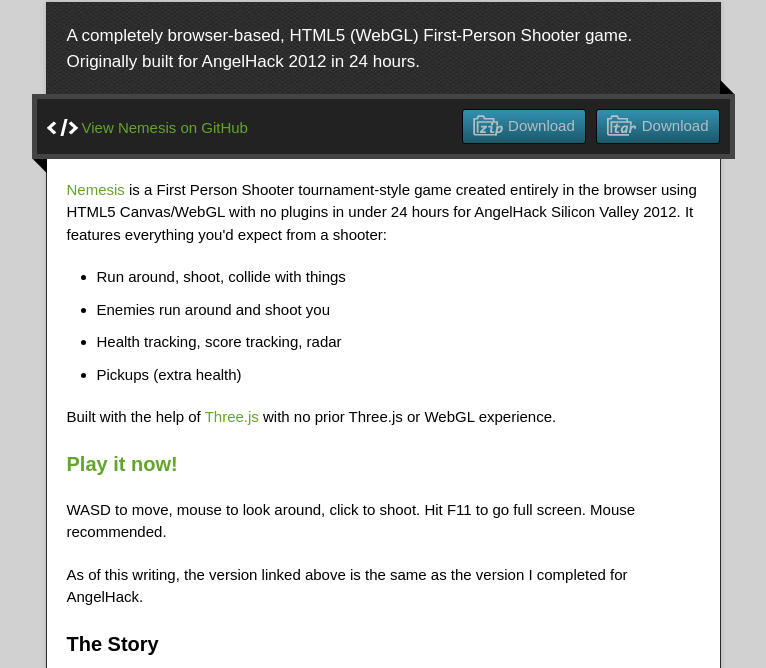
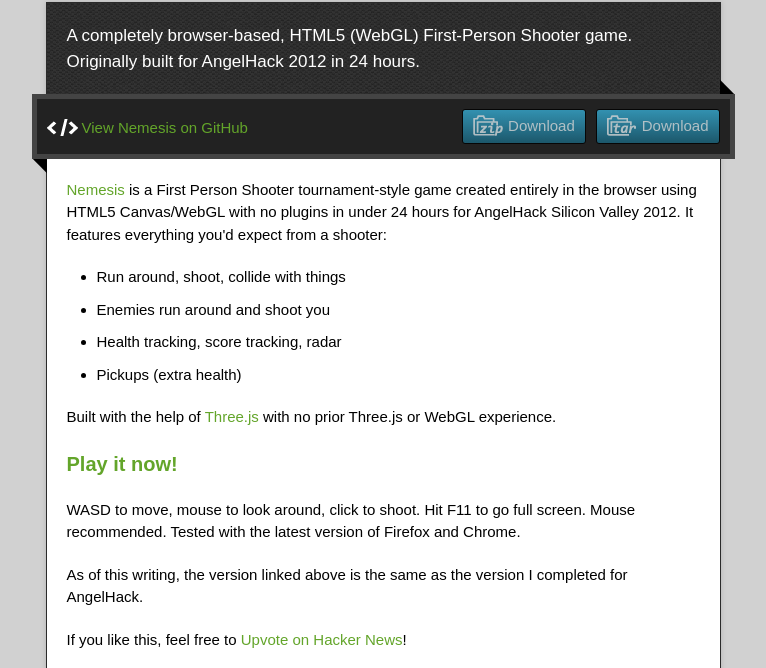
Before and after one commit to IceCreamYou/Nemesis, a plain HTML site: page index.html in a window 1280 px wide. Shown: the part 128-796 px from the top of the page, without its empty margins (257-1023 px from the left). Drawn offline with nearby package versions, Linux system fonts and the light colour scheme.

Commit message:
Tested in FF and Chrome

```diff
--- a/index.html
+++ b/index.html
@@ -47,10 +47,13 @@
 
 <h3><a href="http://icecreamyou.github.com/Nemesis/game.html">Play it now!</a></h3>
 
-<p>WASD to move, mouse to look around, click to shoot. Hit F11 to go full screen. Mouse recommended.</p>
+<p>WASD to move, mouse to look around, click to shoot. Hit F11 to go full screen. Mouse recommended. Tested with the latest version of Firefox and Chrome.</p>
 
 <p>As of this writing, the version linked above is the same as the version I completed
 for AngelHack.</p>
+
+<p>If you like this, feel free to <a href="https://news.ycombinator.com/item?id=4157444">
+Upvote on Hacker News</a>!</p>
 
 <h3>The Story</h3>
 
```
